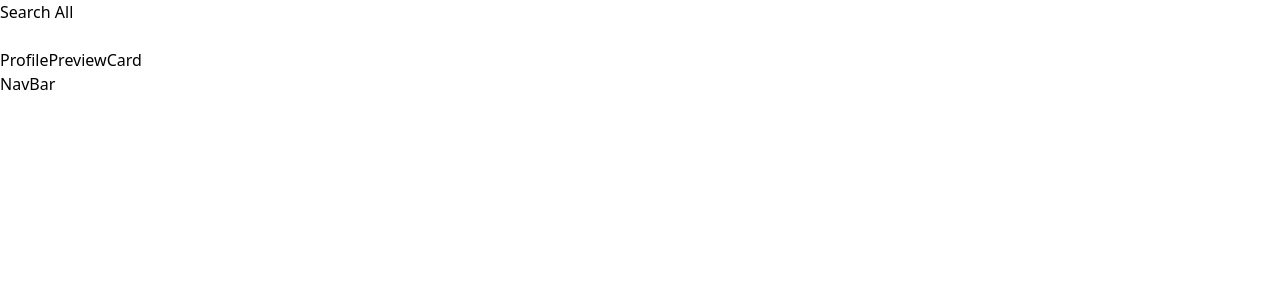
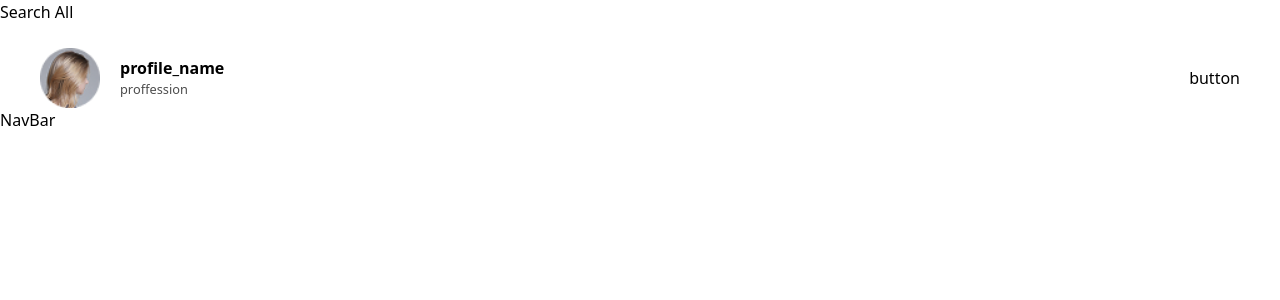
Before and after one commit to bebzbzbz/Sparkle-App, a React (Vite) app: page /search in a window 1280 px wide. Shown: the top 300 px of the page. Built offline with nearby package versions, Linux system fonts and the light colour scheme.

Commit message:
ProfilePreviewCard done

```diff
--- a/src/components/ProfilePreviewCard/ProfilePreviewCard.tsx
+++ b/src/components/ProfilePreviewCard/ProfilePreviewCard.tsx
@@ -3,10 +3,24 @@ import MainButton from "../MainButton/MainButton";
 const ProfilePreviewCard = () => {
     // bild und name sind klickbar zu profil
     return (
-        <>
-            <h1>ProfilePreviewCard</h1>
+        <article className="px-10 w-full flex justify-between items-center">
+            <div className="flex items-center justify-center gap-5">
+                <div className="h-15 w-15">
+                    <img className="h-full object-fill" src="/public/svg/ProfilePlaceholder.png" alt="profilepicture placeholder" />
+                </div>
+                <div className="flex flex-col ">
+                    <p className="font-bold">profile_name</p>
+                    <p className=" text-[0.8rem] font-extralight opacity-70">proffession</p>
+                </div>
+            </div>
+
+        <p>button</p>
             <MainButton/>
-        </>
+        </article>
+
+
+
+
     );
 }
 
```
Also changed, not shown: public/svg/ProfilePlaceholder.png (added).
